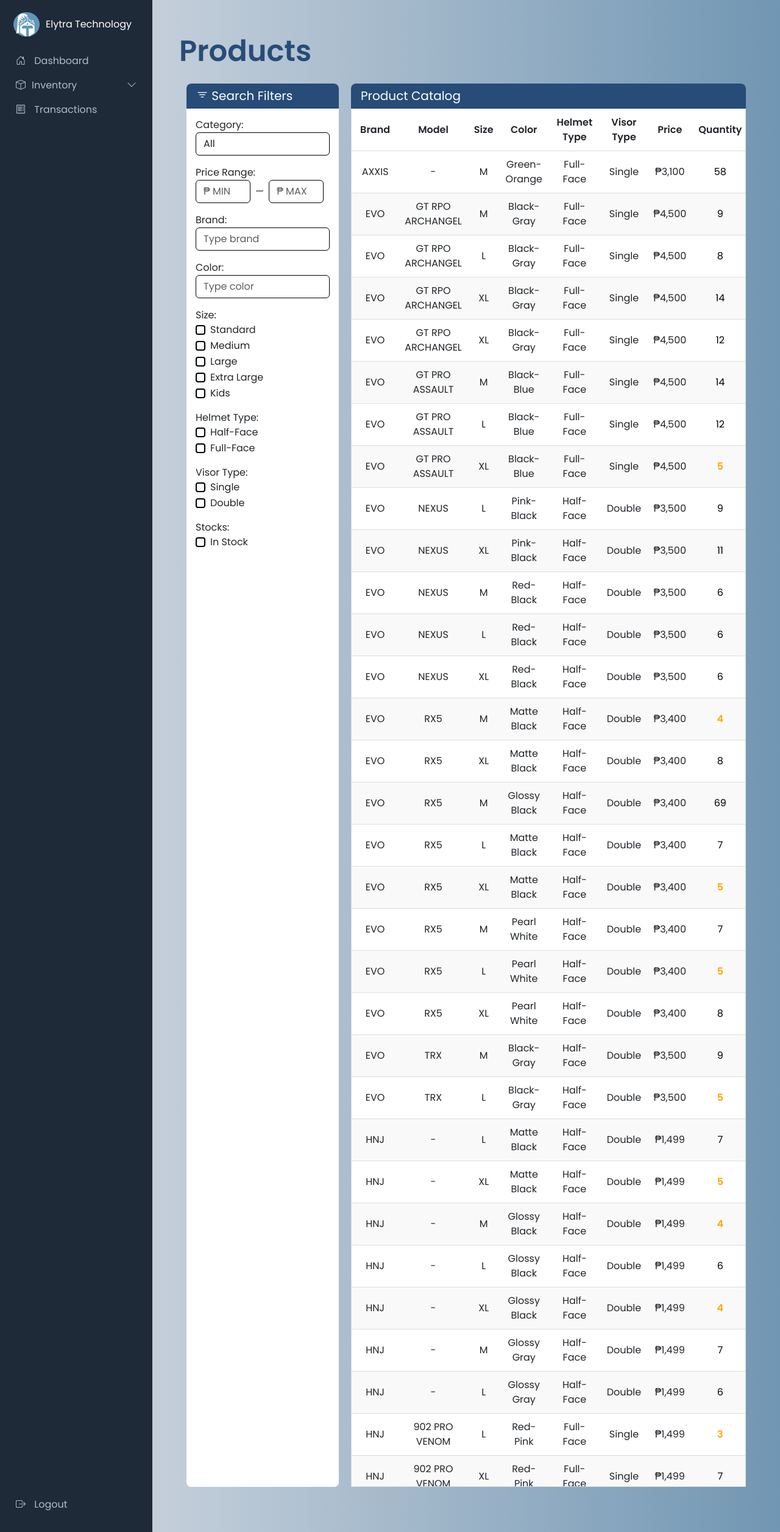
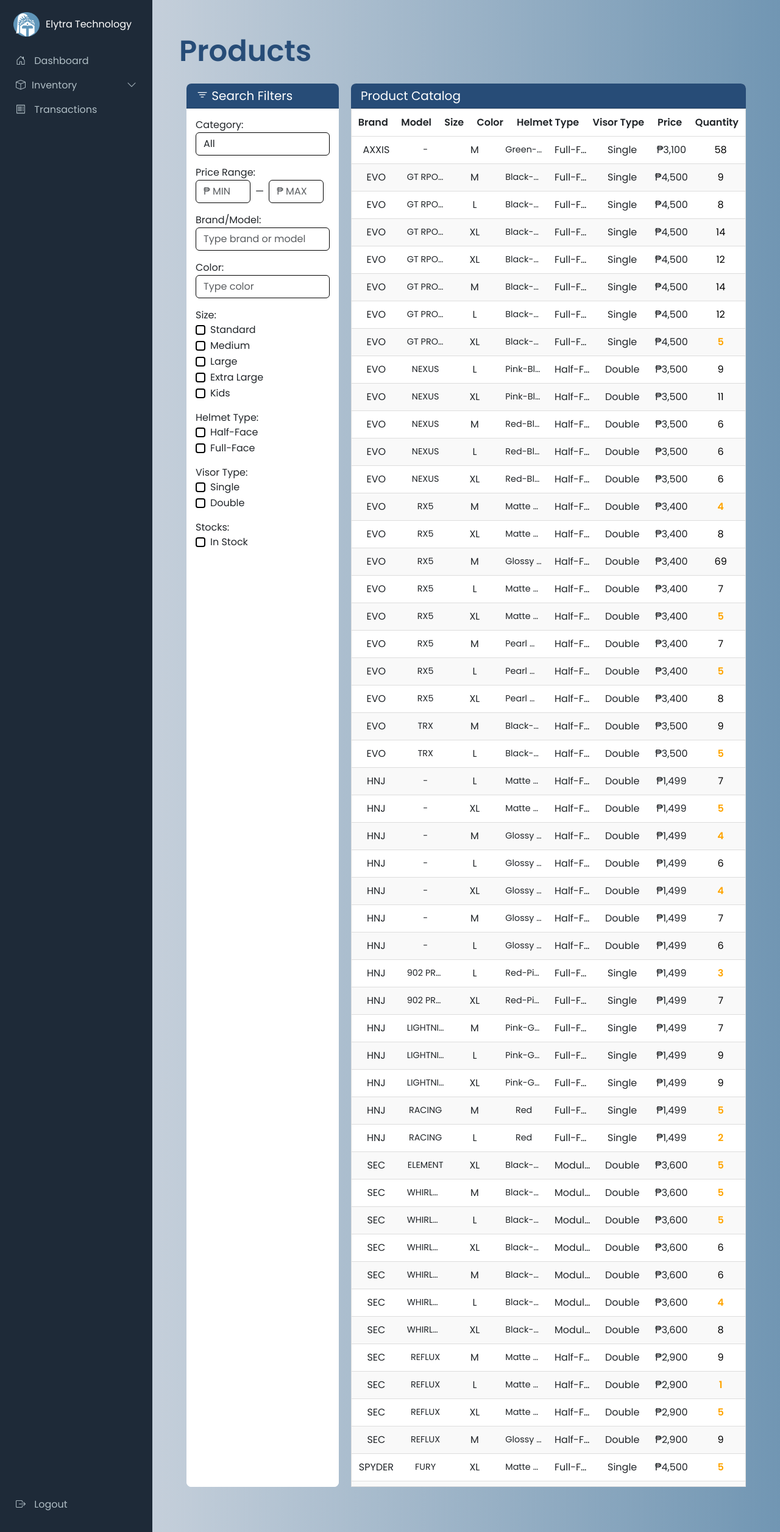
Before and after one commit to jc-pogi/chano, a Django app: template etms_portal/etms_app/templates/products.html in a window 1280 px wide. Shown: the whole page at 61% size. Run offline with Django 5.2, Linux system fonts and the light colour scheme; the template is opened without the code that fills it, so the values that code supplies are empty.

Commit message:
Product Tab
commit ko muna, working na yung filter for both model and brand.

need nalang ayusin yung nag kakaroon ng ellipses pag masyadong mahaba yung name

```diff
--- a/etms_portal/etms_app/static/data.json
+++ b/etms_portal/etms_app/static/data.json
@@ -536,7 +536,7 @@
             "username": "admin",
             "password": "admin",
             "role": "admin",
-            "lastLogin": "2025-03-28 05:42:19",
+            "lastLogin": "2025-03-30 11:41:31",
             "status": "Active"
         },
         {
--- a/etms_portal/etms_app/templates/productTable.html
+++ b/etms_portal/etms_app/templates/productTable.html
@@ -152,9 +152,9 @@ window.onload = function() {
 
 
 
-        function applyFilters() {
+    function applyFilters() {
     let category = document.getElementById("category").value.toLowerCase();
-    let brand = document.getElementById("brand").value.toLowerCase();
+    let brandModel = document.getElementById("brand").value.toLowerCase();
     let color = document.getElementById("color").value.toLowerCase();
     let inStock = document.getElementById("inStock").checked;
 
@@ -177,6 +177,7 @@ window.onload = function() {
     rows.forEach(row => {
         let rowCategory = row.getAttribute("data-category") || "";
         let rowBrand = row.getAttribute("data-brand") || "";
+        let rowModel = row.cells[1].textContent.toLowerCase(); // Get model from the second column
         let rowColor = row.getAttribute("data-color") || "";
         let rowSize = row.getAttribute("data-size") || "";
         let rowType = row.getAttribute("data-type") || "";
@@ -184,10 +185,8 @@ window.onload = function() {
         let rowPrice = parseFloat(row.getAttribute("data-price")) || 0;
         let rowInStock = row.getAttribute("data-in-stock") === "true";
 
-        console.log(`Row: Size=${rowSize}, Type=${rowType}, Visor=${rowVisor}, Price=${rowPrice}`);
-
         let matchesCategory = category === "" || rowCategory.includes(category);
-        let matchesBrand = brand === "" || rowBrand.includes(brand);
+        let matchesBrandModel = brandModel === "" || rowBrand.includes(brandModel) || rowModel.includes(brandModel);
         let matchesColor = color === "" || rowColor.includes(color);
         let matchesSize = selectedSizes.length === 0 || selectedSizes.includes(rowSize);
         let matchesType = selectedTypes.length === 0 || selectedTypes.includes(rowType);
@@ -195,12 +194,19 @@ window.onload = function() {
         let matchesPrice = (minPrice <= rowPrice) && (rowPrice <= maxPrice);
         let matchesInStock = !inStock || rowInStock;
 
-        let showRow = matchesCategory && matchesBrand && matchesColor && matchesSize && matchesType && matchesVisor && matchesPrice && matchesInStock;
+        let showRow = matchesCategory && matchesBrandModel && matchesColor && matchesSize && matchesType && matchesVisor && matchesPrice && matchesInStock;
 
-        row.style.display = showRow ? "" : "none";
+        // Use 'visibility' instead of 'display' to avoid layout shifts
+        if (showRow) {
+            row.style.display = "";
+            row.style.visibility = "visible";
+        } else {
+            row.style.display = "none"; // We still need display:none to remove from layout flow
+            row.style.visibility = "collapse"; // This helps with table layout
+        }
     });
 
-    console.log("Filters applied:", { selectedSizes, selectedTypes, selectedVisors, minPrice, maxPrice });
+    console.log("Filters applied:", { brandModel, selectedSizes, selectedTypes, selectedVisors, minPrice, maxPrice });
 }
 
 // ✅ Confirm applyFilters() is defined
--- a/etms_portal/etms_app/templates/products.html
+++ b/etms_portal/etms_app/templates/products.html
@@ -37,10 +37,10 @@
                                 <input type="number" id="maxPrice" placeholder="₱ MAX" class="form-control ms-2" style="width: 90px;" oninput="applyFilters()">
                             </div>
                         </div>
-                        <!-- Brand -->
+                        <!-- Brand/Model -->
                         <div class="mb-3">
-                            <label for="brand">Brand:</label>
-                            <input type="text" id="brand" class="form-control" placeholder="Type brand" oninput="applyFilters()">
+                            <label for="brand">Brand/Model:</label>
+                            <input type="text" id="brand" class="form-control" placeholder="Type brand or model" oninput="applyFilters()">
                         </div>
 
                         <!-- Color -->
@@ -115,7 +115,7 @@
                     <div class="card-header" style="background-color: #274C77; color: white; border-radius: 8px 8px 0 0;">
                         <h5 class="card-title mb-0">Product Catalog</h5>
                     </div>
-                    <div class="card-body p-0 overflow-auto">
+                    <div class="product-table" style="max-height: 90vh; overflow-y: auto;">
                         <div class="product-table">
                             {% include "productTable.html" %}
                         </div>
@@ -147,11 +147,132 @@ body {
     background: white;
     z-index: 2;
 }
+#productTable td:nth-child(2), /* Model column */
+    #productTable td:nth-child(4) { /* Color column */
+        font-size: 0.9em; /* Slightly smaller font */
+        white-space: nowrap; /* Prevent wrapping */
+        overflow: visible; /* Show full text */
+        text-overflow: clip; /* Disable ellipsis */
+        max-width: 0; /* Allow horizontal expansion */
+    }
+
+    /* Horizontal scrolling for overflow */
+    .table-container {
+        overflow-x: auto;
+    }
+
+    /* Ensure table maintains full width */
+    #productTable {
+        min-width: 100%;
+        width: auto;
+    }
+#productTable td:nth-child(2), /* Model column */
+    #productTable td:nth-child(4) { /* Color column */
+        font-size: 0.9em; /* Slightly smaller font */
+        white-space: nowrap; /* Prevent wrapping */
+        overflow: hidden; /* Hide overflow */
+        text-overflow: ellipsis; /* Show ellipsis for overflow */
+        max-width: 0; /* Help with ellipsis */
+    }
+
+    /* Tooltip for full text on hover */
+    #productTable td:hover {
+        position: relative;
+    }
+    #productTable td:hover::after {
+        content: attr(data-fulltext);
+        position: absolute;
+        left: 0;
+        top: 100%;
+        background: white;
+        border: 1px solid #ddd;
+        padding: 5px;
+        z-index: 100;
+        width: auto;
+        min-width: 150px;
+        font-size: 1em;
+    }
+.table-container {
+        max-height: 90vh;
+        overflow-y: auto;
+        position: relative;
+    }
+
+    /* Table styling - critical fix */
+    #productTable {
+        width: 100%;
+        border-collapse: collapse;
+        table-layout: fixed; /* This enforces equal column distribution */
+    }
+
+    /* Header row styling */
+    #productTable thead tr {
+        position: sticky;
+        top: 0;
+        background-color: white;
+        z-index: 2;
+        display: table;
+        width: 100%;
+    }
+
+    /* Cell styling - ensures consistent appearance */
+    #productTable th, #productTable td {
+        padding: 10px;
+        text-align: center;
+        border-bottom: 1px solid #ddd;
+        overflow: hidden;
+        text-overflow: ellipsis;
+        white-space: nowrap;
+    }
+
+    /* Force equal width columns */
+    #productTable colgroup {
+        display: table-column-group;
+    }
+    #productTable col {
+        display: table-column;
+        width: 12.5%; /* 100% / 8 columns */
+    }
 
 /* Ensure the table expands fully */
 .product-table {
     width: 100%;
     overflow-x: auto;
+}
+
+#productTable tbody {
+        display: block;
+        overflow-y: auto;
+    }
+
+    #productTable tbody tr {
+        display: table;
+        width: 100%;
+        table-layout: fixed;
+        height: auto !important;
+    }
+
+    #productTable tbody tr[style*="display: none"] {
+        display: none !important;
+        height: 0 !important;
+        padding: 0 !important;
+        margin: 0 !important;
+        border: none !important;
+    }
+
+    /* Ensure table cells maintain consistent height */
+    #productTable td {
+        height: auto;
+        padding: 10px;
+    }
+
+    /* Make the table header sticky */
+    #productTable thead {
+        display: table;
+        width: 100%;
+        table-layout: fixed;
+        position: sticky;
+        top: 0;
     }
 
 /* Apply styles ONLY inside products.html */
@@ -279,9 +400,9 @@ function loadProducts() {
         data-price="${item.price || 0}"
         data-in-stock="${item.quantity > 0}">
         <td>${item.brand}</td>
-                <td>${item.model}</td>
+        <td data-fulltext="${item.model}">${item.model}</td>
         <td>${item.size}</td>
-                <td>${item.color || "N/A"}</td>
+        <td data-fulltext="${item.color || 'N/A'}">${item.color || "N/A"}</td>
         <td>${item.helmet_type}</td>
         <td>${item.visor_type}</td>
         <td>₱${item.price ? item.price.toLocaleString() : "N/A"}</td>
@@ -324,7 +445,7 @@ function applyFilters() {
     }
 
     let category = getElementValue("category");
-    let brand = getElementValue("brand");
+    let brandModel = getElementValue("brand");
     let color = getElementValue("color");
     let minPrice = getElementValue("minPrice", "0");
     let maxPrice = getElementValue("maxPrice", "9999999");
@@ -350,6 +471,7 @@ function applyFilters() {
     rows.forEach(row => {
         let rowCategory = row.getAttribute("data-category") || "";
         let rowBrand = row.getAttribute("data-brand") || "";
+        let rowModel = row.cells[1].textContent.toLowerCase(); // Get model from the second column
         let rowColor = row.getAttribute("data-color") || "";
         let rowSize = row.getAttribute("data-size") || "";
         let rowType = row.getAttribute("data-type") || "";
@@ -358,7 +480,7 @@ function applyFilters() {
         let rowInStock = row.getAttribute("data-in-stock") === "true";
 
         let matchesCategory = category === "" || rowCategory.includes(category);
-        let matchesBrand = brand === "" || rowBrand.includes(brand);
+        let matchesBrandModel = brandModel === "" || rowBrand.includes(brandModel) || rowModel.includes(brandModel);
         let matchesColor = color === "" || rowColor.includes(color);
         let matchesSize = selectedSizes.length === 0 || selectedSizes.includes(rowSize);
         let matchesType = selectedTypes.length === 0 || selectedTypes.includes(rowType);
@@ -366,12 +488,24 @@ function applyFilters() {
         let matchesPrice = (parseFloat(minPrice) <= rowPrice) && (rowPrice <= parseFloat(maxPrice));
         let matchesInStock = !inStock || rowInStock;
 
-        let showRow = matchesCategory && matchesBrand && matchesColor && matchesSize && matchesType && matchesVisor && matchesPrice && matchesInStock;
+        let showRow = matchesCategory && matchesBrandModel && matchesColor && matchesSize && matchesType && matchesVisor && matchesPrice && matchesInStock;
+
+        if (showRow) {
+            row.style.display = "table-row";
+            row.style.height = "auto";
+        } else {
+            row.style.display = "none";
+            row.style.height = "0";
+        }
 
         row.style.display = showRow ? "" : "none";
     });
 
-    console.log("✅ Filters applied:", { selectedSizes, selectedTypes, selectedVisors, minPrice, maxPrice });
+    setTimeout(() => {
+        table.style.tableLayout = 'fixed';
+    }, 0);
+
+    console.log("✅ Filters applied:", { brandModel, selectedSizes, selectedTypes, selectedVisors, minPrice, maxPrice });
 }
 
 
```
Lines whose indentation alone changed are shown as unchanged.
